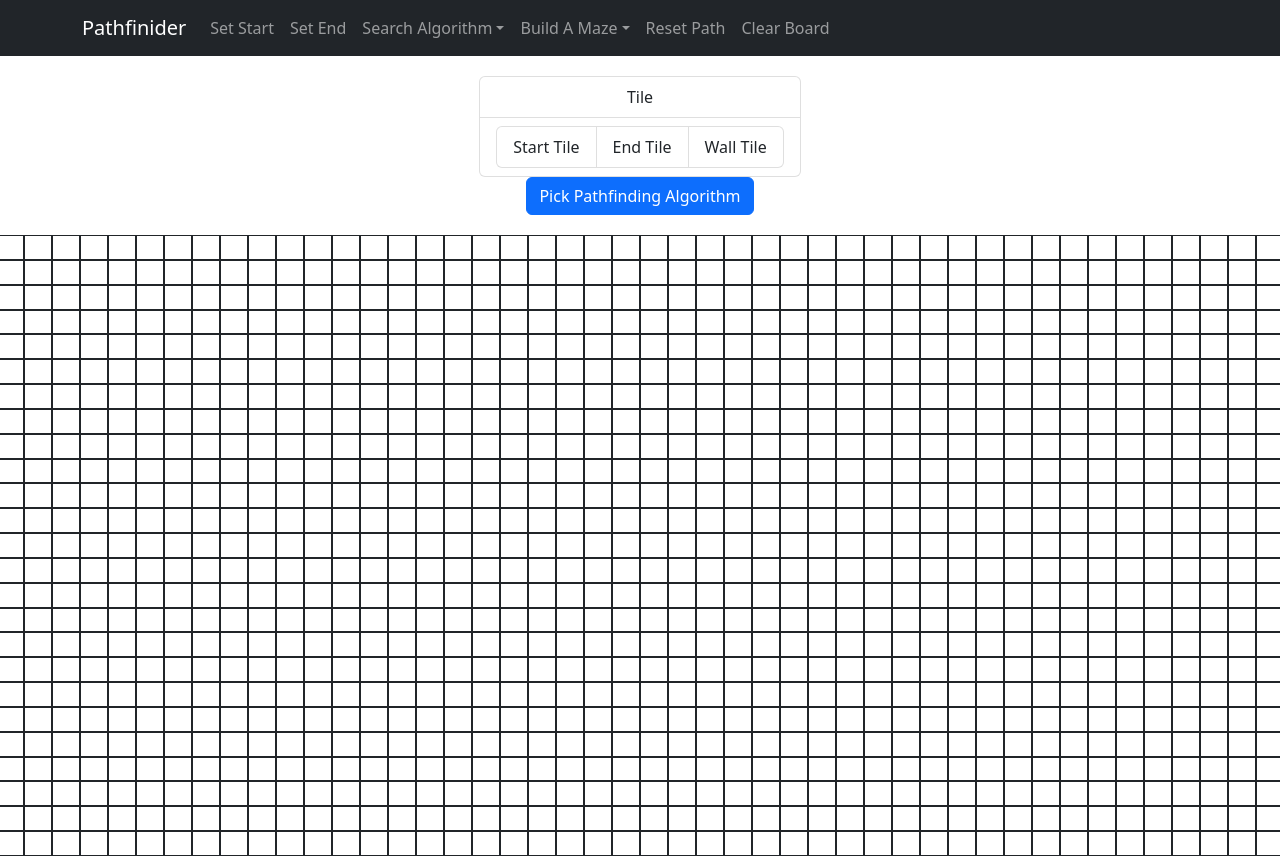
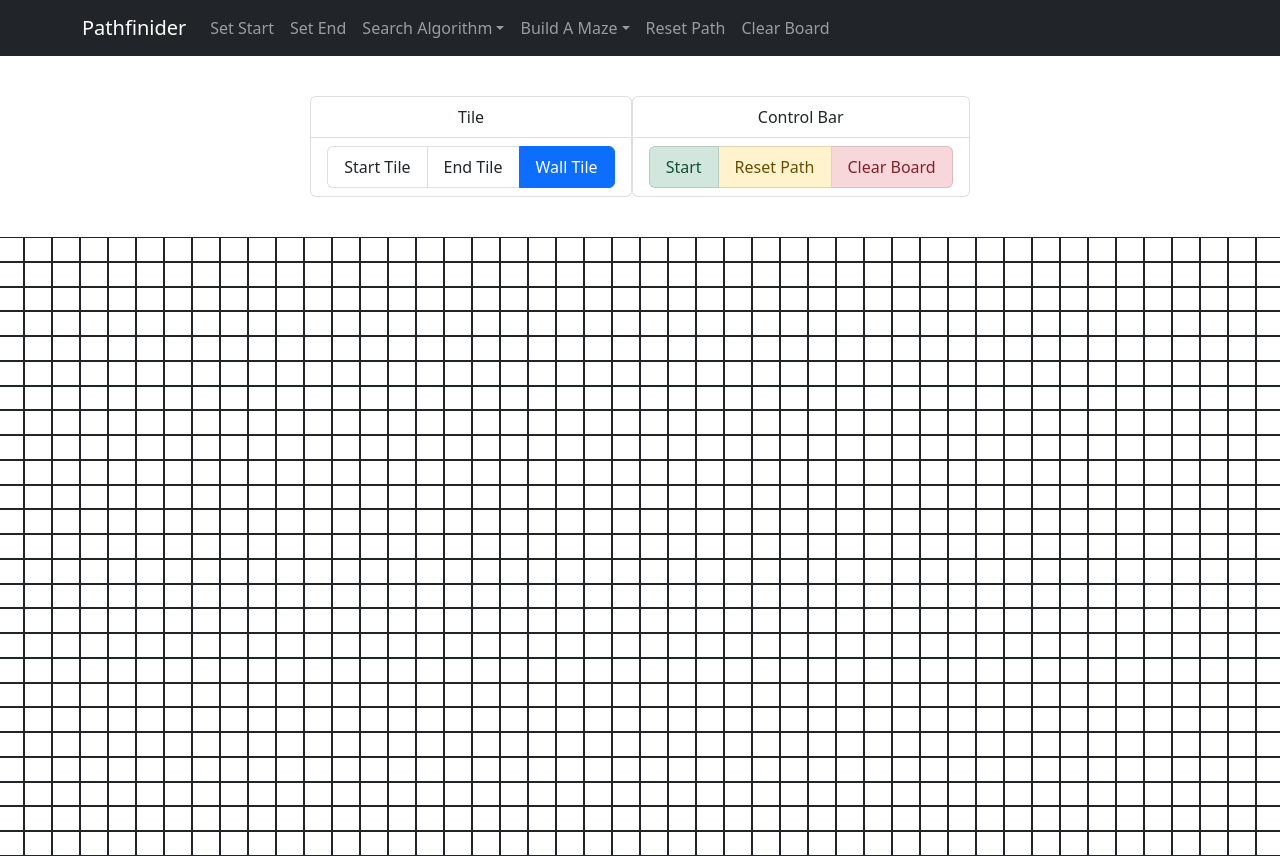
Before and after one commit to diggy63/PathfinderReact, a React (Create React App) app: page / in a window 1280 px wide. Shown: the top 856 px of the page. Built offline with nearby package versions, Linux system fonts and the light colour scheme.

Commit message:
need to make a better choice on my css

```diff
--- a/src/Pages/Pathfinder.jsx
+++ b/src/Pages/Pathfinder.jsx
@@ -154,7 +154,7 @@ export default function Pathfinder() {
       />
       <div className="botHalf">
         <div className="controlBar">
-          <ControlBar algo={algo} runAlgorithm={runAlgorithm } seeStart={seeStart} seeEnd={seeEnd} setWall = {setWall}/>
+          <ControlBar algo={algo} resetGrid={resetGrid} clearGrid= {clearGrid} runAlgorithm={runAlgorithm } seeStart={seeStart} seeEnd={seeEnd} setWall = {setWall}/>
         </div>
         <div className="grid">
           {nodes.map((row, ri) => {
--- /dev/null
+++ b/src/components/ControlBar/ControlBar.css
@@ -0,0 +1,3 @@
+.controlBar{
+    display: flex;
+}
--- a/src/components/ControlBar/ControlBar.jsx
+++ b/src/components/ControlBar/ControlBar.jsx
@@ -2,19 +2,27 @@ import React, { useState } from "react";
 import Button from "react-bootstrap/Button";
 import ListGroup from "react-bootstrap/ListGroup";
 
-export default function ControlBar({ algo, runAlgorithm, seeStart, seeEnd, setWall }) {
+import "./ControlBar.css"
+
+export default function ControlBar({ algo, runAlgorithm, seeStart, seeEnd, setWall, clearGrid, resetGrid }) {
     const [startTile, setStartTile] = useState(false)
     const [endTile, setEndTile] = useState(false)
-    const [wallTile, setWallTile] = useState(false)
+    const [wallTile, setWallTile] = useState(true)
   let startButton;
   function handleClick(e) {
-    console.log(e.target.value);
-    runAlgorithm(e.target.value);
+    console.log(algo);
+    runAlgorithm(algo);
   }
   if (algo) {
     startButton = `Start ${algo}`;
   } else {
     startButton = "Pick Pathfinding Algorithm";
+  }
+  function handleClear(){
+    clearGrid()
+  }
+  function handleReset(){
+    resetGrid()
   }
   function handleStart(){
     seeStart(!startTile)
@@ -35,7 +43,7 @@ export default function ControlBar({ algo, runAlgorithm, seeStart, seeEnd, setWa
     setWallTile(true)
   }
   return (
-    <>
+    <div className="controlBar">
     <ListGroup as="ul">
     <ListGroup.Item as="li">Tile</ListGroup.Item>
     <ListGroup.Item as="li">
@@ -46,9 +54,19 @@ export default function ControlBar({ algo, runAlgorithm, seeStart, seeEnd, setWa
     </ListGroup>
     </ListGroup.Item>
     </ListGroup>
-      <Button variant="primary" value={algo} onClick={handleClick}>
+    <ListGroup as="ul">
+    <ListGroup.Item as="li">Control Bar</ListGroup.Item>
+    <ListGroup.Item as="li">
+    <ListGroup horizontal>
+      <ListGroup.Item onClick={handleClick} variant='success' >Start</ListGroup.Item>
+      <ListGroup.Item onClick={handleReset} variant='warning'>Reset Path</ListGroup.Item>
+      <ListGroup.Item onClick={handleClear} variant='danger'>Clear Board</ListGroup.Item>
+    </ListGroup>
+    </ListGroup.Item>
+    </ListGroup>
+      {/* <Button variant="primary" value={algo} onClick={handleClick}>
         {startButton}
-      </Button>
-    </>
+      </Button> */}
+    </div>
   );
 }
```
